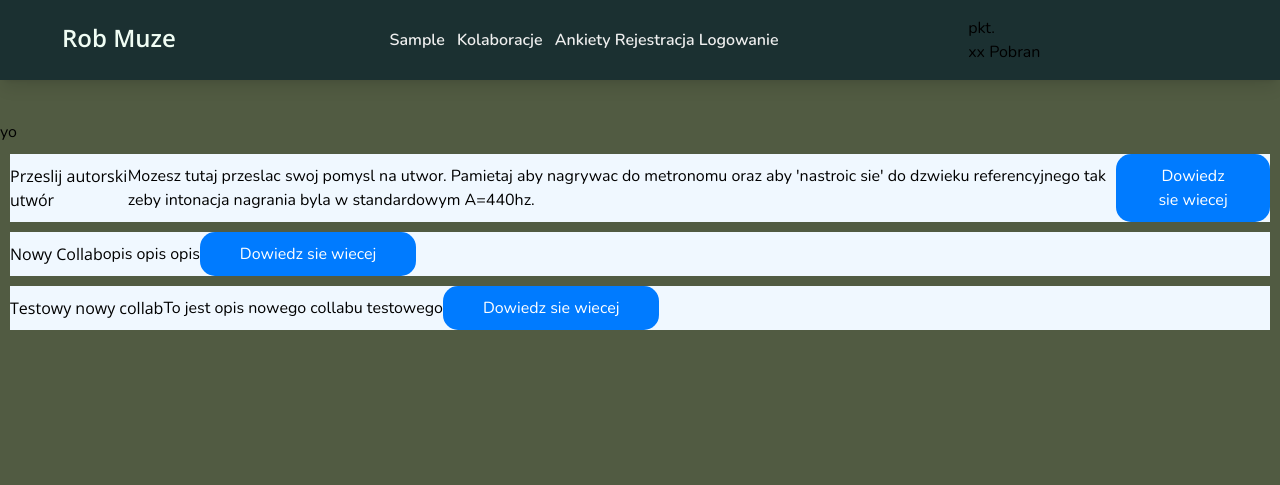
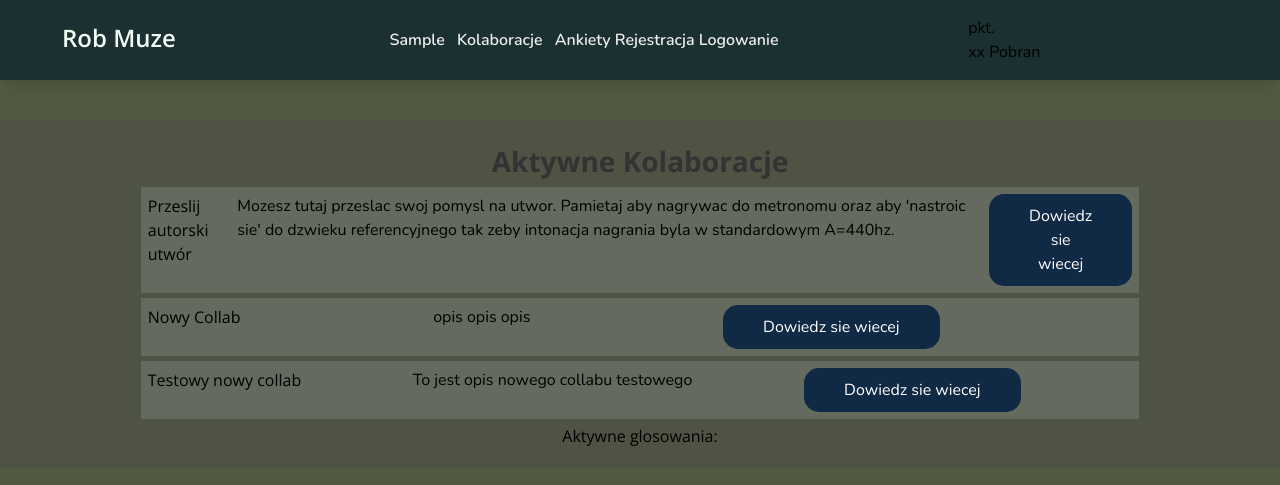
Before and after one commit to wujekd/rob-muze, a Django app: page /collabs/ in a window 1280 px wide. Shown: the top 485 px of the page. Run offline with Django 4.2, Linux system fonts and the light colour scheme; data comes from the database, SQL or seed files in the repository; both versions use the stored data as it was after the commit; style sheets or scripts are compiled from the project's sources.

Commit message:
collab submission fix

```diff
--- a/collabs/templates/collabs/collabs.html
+++ b/collabs/templates/collabs/collabs.html
@@ -6,23 +6,32 @@ Kolaboracje
 {% block content %}
 
 <br><br><br><br>
+<div class="mainContainer">
+<h1 class="test">Aktywne Kolaboracje</h1>
 
 
-<a href="{% url 'collabs:votings' %}">yo</a>
+<div >
+{% for collab in collabs %}
 
-
-
-<div style="display: flex; flex-direction:column; margin: 5px">
-{% for collab in collabs %}
-<div style="background-color: aliceblue; display: flex; align-items: center; margin: 5px">
+<div class="item">
   <h2>{{collab.title}}</h2>
   <p>{{collab.desc}}</p>
   <a href="{% url 'collabs:collab' collab.id %}">
-  <button style="background-color: #007bff; color: white; padding: 10px 40px; border: none; border-radius: 15px; cursor: pointer;">
+  <button class="tableButtons">
       Dowiedz sie wiecej</button></a>
     <br>
 </div>
 {% endfor %}
 </div>
 
+<div class="innerCont">
+
+  <h2>Aktywne glosowania:</h2>
+
+  <p>
+
+  </p>
+
+</div>
+
 {% endblock %}
--- a/collabs/views.py
+++ b/collabs/views.py
@@ -1,6 +1,7 @@
 from django.shortcuts import render, redirect
 from .models import Collab, CollabSub, Voting, Vote
 from .forms import CollabSubform
+from django.contrib import messages
 
 def collabs(request):
     collabs = Collab.objects.all()
@@ -33,7 +34,7 @@ def przeslij(request, pk):
             file=file
         )
         collab_sub.save()
-        return redirect('core:index')
+        return redirect('core:profil')
 
     else:
         form = CollabSubform
--- a/core/templates/core/base.html
+++ b/core/templates/core/base.html
@@ -7,6 +7,7 @@
     <meta name="viewport" content="width=device-width, initial-scale=1.0">
     <title>{% block title %}{% endblock %} - Rob Muze</title>
     {% include 'head/css.html' %}
+
 </head>
 <body>
 
--- a/robmuze/settings.py
+++ b/robmuze/settings.py
@@ -41,6 +41,7 @@ INSTALLED_APPS = [
     'django.contrib.sessions',
     'django.contrib.messages',
     'django.contrib.staticfiles',
+    'tailwind',
     # 'social_django',
     'django_recaptcha',
     # 'captcha',
--- a/samples/templates/samples/samples.html
+++ b/samples/templates/samples/samples.html
@@ -38,9 +38,6 @@ Browse
                     <th scope="col" class="px-6 py-3">
                         Cena
                     </th>
-                    <th scope="col" class="px-6 py-3">
-                        <span class="sr-only">Sprawdz</span>
-                    </th>
                 </tr>
             </thead>
             <tbody>
@@ -64,9 +61,6 @@ Browse
                     </td>
                     <td class="px-6 py-4">
                         <p>{{ sampel.cena }}pkt.</p>
-                    </td>
-                    <td class="px-6 py-4">
-                        <a href="{% url 'samples:sampel' sampel.id %}" class="font-medium text-red-600 dark:text-red-500 hover:underline">Sprawdz</a>
                     </td>
                 </tr>
                 {% endfor %}
--- a/static/custom/custom.css
+++ b/static/custom/custom.css
@@ -1,3 +1,51 @@
-.mt-main{
-    margin-top: 7rem;
-}
+
+.test {
+    /* font-family: 'Your Font', sans-serif; */
+    font-size: 28px;
+    font-weight: bold;
+    color: #333;
+  }
+
+  .mainContainer {
+    background-color: rgba(72, 69, 69, 0.36); padding: 20px;
+    display: flex;
+    flex-direction: column;
+    justify-content: center;
+    align-items: center;
+
+  }
+
+  .item {
+    background-color: rgba(240, 248, 255, 0.136);
+    display: flex; justify-content: space-between;
+    margin: 5px; margin-right: 30px;
+    margin-left: 30px;
+    padding: 7px;
+    width: 78vw;
+  }
+
+  .ankiety {
+    /* background-color: #3333336d; */
+  }
+
+  .tableButtons {
+    background-color: #102a45; color: white;
+    padding: 10px 40px; border: none;
+    border-radius:15px;
+    cursor: pointer;
+    margin-left: auto;
+  }
+
+  .collabTitle {
+    display: flex;
+    flex-direction: column;
+    font-size: 22px;
+  }
+
+
+  .center {
+    display: flex;
+    flex-direction: column;
+    justify-content: center;
+    align-items: center;
+  }
```
Also changed, not shown: ankiety/templates/ankiety/ankiety.html (+18 -10 lines), collabs/templates/collabs/collab.html (+15 -6 lines), collabs/templates/collabs/submitted_detail.html (deleted, +0 -17 lines), db.sqlite3, robmuze/templates/head/css.html (line endings or trailing spaces).
